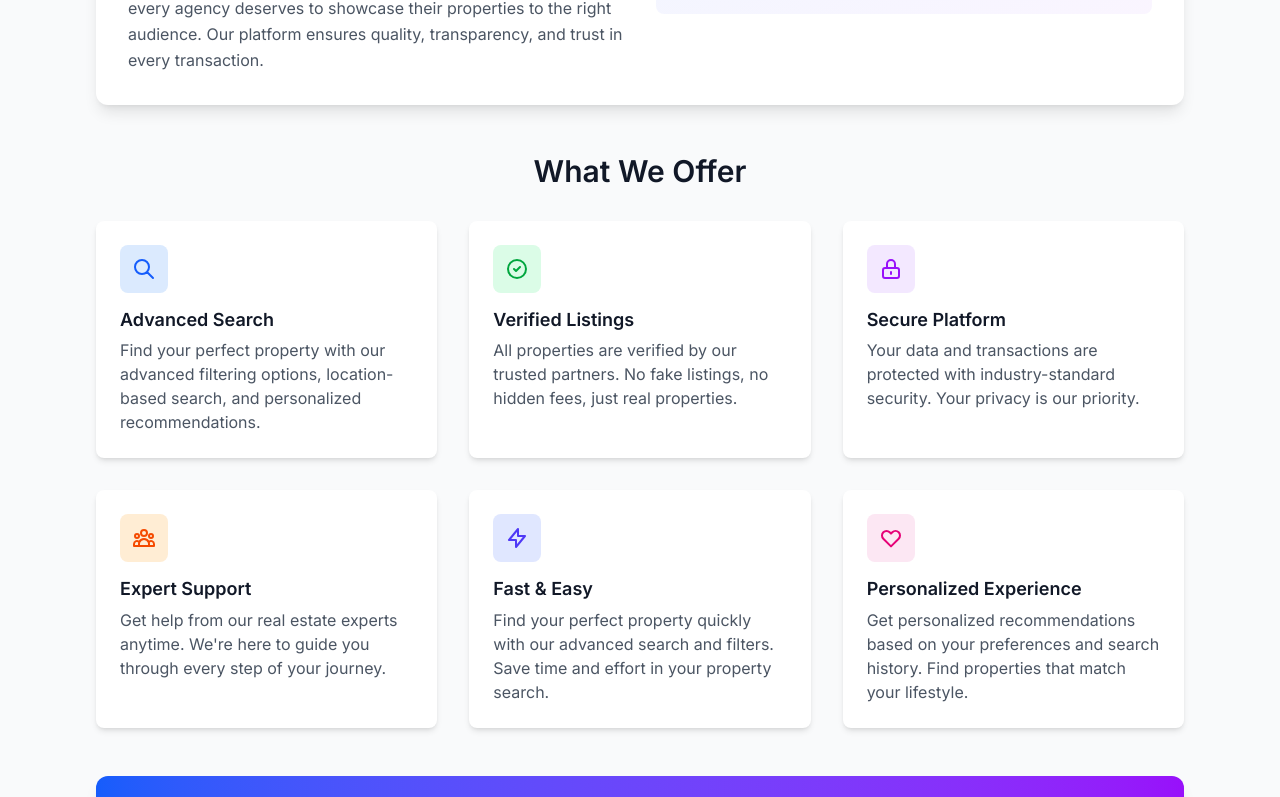
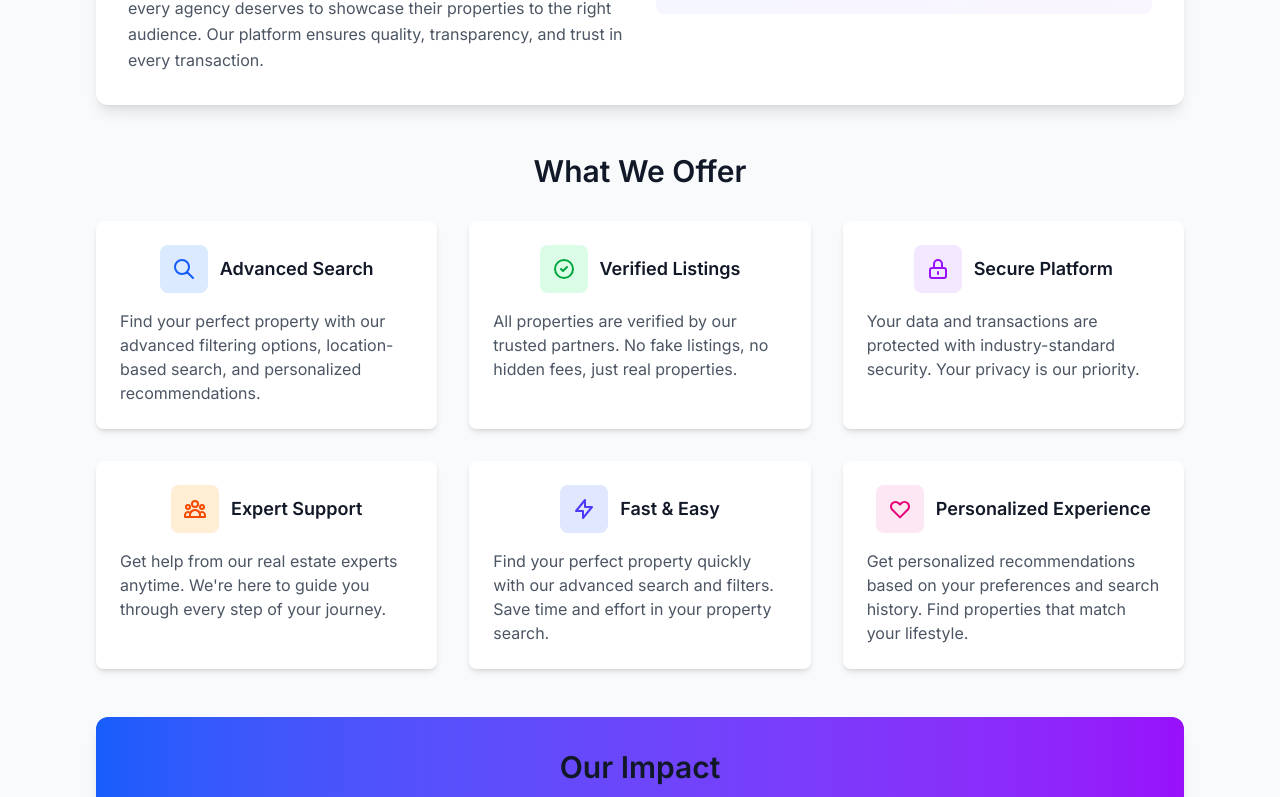
Before and after one commit to rajiblama743/roofroot_v2, a Next.js app in the folder roofroot-web/: page /about in a window 1280 px wide. Shown: the part 575-1372 px from the top of the page. Built offline with nearby package versions, Linux system fonts and the light colour scheme.

Commit message:
Fix search input visibility and improve mobile header alignment - Add proper text colors to SearchBar inputs - Center align headers and subheaders on mobile - Update about page layout with logo-title side-by-side alignment - Fix contact page header alignment

```diff
--- a/roofroot-web/src/app/about/page.tsx
+++ b/roofroot-web/src/app/about/page.tsx
@@ -17,7 +17,7 @@ export default function AboutPage() {
         <div className="bg-white rounded-xl shadow-lg p-8 mb-12">
           <div className="grid md:grid-cols-2 gap-8 items-center">
             <div>
-              <h2 className="text-3xl font-bold text-gray-900 mb-6">Our Mission</h2>
+              <h2 className="text-3xl font-bold text-gray-900 mb-6 text-center sm:text-left">Our Mission</h2>
               <p className="text-lg text-gray-700 leading-relaxed mb-6">
                 To revolutionize the real estate industry by providing a transparent, efficient,
                 and user-friendly platform that connects verified agencies with potential buyers
@@ -49,12 +49,14 @@ export default function AboutPage() {
           <h2 className="text-3xl font-bold text-gray-900 text-center mb-8">What We Offer</h2>
           <div className="grid md:grid-cols-2 lg:grid-cols-3 gap-8">
             <div className="bg-white rounded-lg shadow-md p-6 hover:shadow-lg transition-shadow">
-              <div className="w-12 h-12 bg-blue-100 rounded-lg flex items-center justify-center mb-4">
+              <div className="flex items-center justify-center mb-4">
+                <div className="w-12 h-12 bg-blue-100 rounded-lg flex items-center justify-center mr-3">
                   <svg className="w-6 h-6 text-blue-600" fill="none" stroke="currentColor" viewBox="0 0 24 24">
                     <path strokeLinecap="round" strokeLinejoin="round" strokeWidth={2} d="M21 21l-6-6m2-5a7 7 0 11-14 0 7 7 0 0114 0z" />
                   </svg>
                 </div>
-              <h3 className="text-lg font-semibold text-gray-900 mb-2">Advanced Search</h3>
+                <h3 className="text-lg font-semibold text-gray-900">Advanced Search</h3>
+              </div>
               <p className="text-gray-600">
                 Find your perfect property with our advanced filtering options, location-based search,
                 and personalized recommendations.
@@ -62,12 +64,14 @@ export default function AboutPage() {
             </div>
 
             <div className="bg-white rounded-lg shadow-md p-6 hover:shadow-lg transition-shadow">
-              <div className="w-12 h-12 bg-green-100 rounded-lg flex items-center justify-center mb-4">
+              <div className="flex items-center justify-center mb-4">
+                <div className="w-12 h-12 bg-green-100 rounded-lg flex items-center justify-center mr-3">
                   <svg className="w-6 h-6 text-green-600" fill="none" stroke="currentColor" viewBox="0 0 24 24">
                     <path strokeLinecap="round" strokeLinejoin="round" strokeWidth={2} d="M9 12l2 2 4-4m6 2a9 9 0 11-18 0 9 9 0 0118 0z" />
                   </svg>
                 </div>
-              <h3 className="text-lg font-semibold text-gray-900 mb-2">Verified Listings</h3>
+                <h3 className="text-lg font-semibold text-gray-900">Verified Listings</h3>
+              </div>
               <p className="text-gray-600">
                 All properties are verified by our trusted partners. No fake listings,
                 no hidden fees, just real properties.
@@ -75,12 +79,14 @@ export default function AboutPage() {
             </div>
 
             <div className="bg-white rounded-lg shadow-md p-6 hover:shadow-lg transition-shadow">
-              <div className="w-12 h-12 bg-purple-100 rounded-lg flex items-center justify-center mb-4">
+              <div className="flex items-center justify-center mb-4">
+                <div className="w-12 h-12 bg-purple-100 rounded-lg flex items-center justify-center mr-3">
                   <svg className="w-6 h-6 text-purple-600" fill="none" stroke="currentColor" viewBox="0 0 24 24">
                     <path strokeLinecap="round" strokeLinejoin="round" strokeWidth={2} d="M12 15v2m-6 4h12a2 2 0 002-2v-6a2 2 0 00-2-2H6a2 2 0 00-2 2v6a2 2 0 002 2zm10-10V7a4 4 0 00-8 0v4h8z" />
                   </svg>
                 </div>
-              <h3 className="text-lg font-semibold text-gray-900 mb-2">Secure Platform</h3>
+                <h3 className="text-lg font-semibold text-gray-900">Secure Platform</h3>
+              </div>
               <p className="text-gray-600">
                 Your data and transactions are protected with industry-standard security.
                 Your privacy is our priority.
@@ -88,12 +94,14 @@ export default function AboutPage() {
             </div>
 
             <div className="bg-white rounded-lg shadow-md p-6 hover:shadow-lg transition-shadow">
-              <div className="w-12 h-12 bg-orange-100 rounded-lg flex items-center justify-center mb-4">
+              <div className="flex items-center justify-center mb-4">
+                <div className="w-12 h-12 bg-orange-100 rounded-lg flex items-center justify-center mr-3">
                   <svg className="w-6 h-6 text-orange-600" fill="none" stroke="currentColor" viewBox="0 0 24 24">
                     <path strokeLinecap="round" strokeLinejoin="round" strokeWidth={2} d="M17 20h5v-2a3 3 0 00-5.356-1.857M17 20H7m10 0v-2c0-.656-.126-1.283-.356-1.857M7 20H2v-2a3 3 0 015.356-1.857M7 20v-2c0-.656.126-1.283.356-1.857m0 0a5.002 5.002 0 019.288 0M15 7a3 3 0 11-6 0 3 3 0 016 0zm6 3a2 2 0 11-4 0 2 2 0 014 0zM7 10a2 2 0 11-4 0 2 2 0 014 0z" />
                   </svg>
                 </div>
-              <h3 className="text-lg font-semibold text-gray-900 mb-2">Expert Support</h3>
+                <h3 className="text-lg font-semibold text-gray-900">Expert Support</h3>
+              </div>
               <p className="text-gray-600">
                 Get help from our real estate experts anytime. We're here to guide you
                 through every step of your journey.
@@ -101,12 +109,14 @@ export default function AboutPage() {
             </div>
 
             <div className="bg-white rounded-lg shadow-md p-6 hover:shadow-lg transition-shadow">
-              <div className="w-12 h-12 bg-indigo-100 rounded-lg flex items-center justify-center mb-4">
+              <div className="flex items-center justify-center mb-4">
+                <div className="w-12 h-12 bg-indigo-100 rounded-lg flex items-center justify-center mr-3">
                   <svg className="w-6 h-6 text-indigo-600" fill="none" stroke="currentColor" viewBox="0 0 24 24">
                     <path strokeLinecap="round" strokeLinejoin="round" strokeWidth={2} d="M13 10V3L4 14h7v7l9-11h-7z" />
                   </svg>
                 </div>
-              <h3 className="text-lg font-semibold text-gray-900 mb-2">Fast & Easy</h3>
+                <h3 className="text-lg font-semibold text-gray-900">Fast & Easy</h3>
+              </div>
               <p className="text-gray-600">
                 Find your perfect property quickly with our advanced search and filters.
                 Save time and effort in your property search.
@@ -114,12 +124,14 @@ export default function AboutPage() {
             </div>
 
             <div className="bg-white rounded-lg shadow-md p-6 hover:shadow-lg transition-shadow">
-              <div className="w-12 h-12 bg-pink-100 rounded-lg flex items-center justify-center mb-4">
+              <div className="flex items-center justify-center mb-4">
+                <div className="w-12 h-12 bg-pink-100 rounded-lg flex items-center justify-center mr-3">
                   <svg className="w-6 h-6 text-pink-600" fill="none" stroke="currentColor" viewBox="0 0 24 24">
                     <path strokeLinecap="round" strokeLinejoin="round" strokeWidth={2} d="M4.318 6.318a4.5 4.5 0 000 6.364L12 20.364l7.682-7.682a4.5 4.5 0 00-6.364-6.364L12 7.636l-1.318-1.318a4.5 4.5 0 00-6.364 0z" />
                   </svg>
                 </div>
-              <h3 className="text-lg font-semibold text-gray-900 mb-2">Personalized Experience</h3>
+                <h3 className="text-lg font-semibold text-gray-900">Personalized Experience</h3>
+              </div>
               <p className="text-gray-600">
                 Get personalized recommendations based on your preferences and search history.
                 Find properties that match your lifestyle.
--- a/roofroot-web/src/app/agencies/page.tsx
+++ b/roofroot-web/src/app/agencies/page.tsx
@@ -69,7 +69,7 @@ export default function AgenciesPage() {
     <div className="min-h-screen bg-gray-50 py-8">
       <div className="max-w-7xl mx-auto px-4 sm:px-6 lg:px-8">
         {/* Header */}
-        <div className="mb-8">
+        <div className="mb-8 text-center sm:text-left">
           <h1 className="text-3xl font-bold text-gray-900 mb-2">
             Verified Agencies
           </h1>
--- a/roofroot-web/src/app/agency/[agencyName]/page.tsx
+++ b/roofroot-web/src/app/agency/[agencyName]/page.tsx
@@ -137,8 +137,8 @@ export default function AgencyListingsPage() {
 
           {/* Agency Info */}
           <div className="bg-white rounded-lg shadow-sm border border-gray-200 p-4 sm:p-6 mb-4 sm:mb-6">
-            <div className="flex items-start gap-3 sm:gap-4">
-              <div className="w-12 h-12 sm:w-16 sm:h-16 bg-gradient-to-r from-blue-600 to-purple-600 rounded-full flex items-center justify-center flex-shrink-0">
+            <div className="flex flex-col sm:flex-row sm:items-start gap-3 sm:gap-4 text-center sm:text-left">
+              <div className="w-12 h-12 sm:w-16 sm:h-16 bg-gradient-to-r from-blue-600 to-purple-600 rounded-full flex items-center justify-center flex-shrink-0 mx-auto sm:mx-0">
                 <Building2 className="w-6 h-6 sm:w-8 sm:h-8 text-white" />
               </div>
               <div className="flex-1 min-w-0">
--- a/roofroot-web/src/app/contact/page.tsx
+++ b/roofroot-web/src/app/contact/page.tsx
@@ -89,7 +89,7 @@ export default function ContactPage() {
 
           {/* Contact Form */}
           <div className="bg-white rounded-lg shadow-md p-6">
-            <h2 className="text-xl font-semibold text-gray-900 mb-6">Send us a Message</h2>
+            <h2 className="text-xl font-semibold text-gray-900 mb-6 text-center sm:text-left">Send us a Message</h2>
 
             <form onSubmit={handleSubmit(onSubmit)} className="space-y-4">
               <div>
--- a/roofroot-web/src/app/dashboard/add-property/page.tsx
+++ b/roofroot-web/src/app/dashboard/add-property/page.tsx
@@ -101,7 +101,7 @@ export default function AddPropertyPage() {
               <ArrowLeft className="w-4 h-4 sm:w-5 sm:h-5 mr-2" />
               Back to Dashboard
             </Link>
-            <h1 className="text-2xl sm:text-3xl font-bold text-gray-900">Add New Property</h1>
+            <h1 className="text-2xl sm:text-3xl font-bold text-gray-900 text-center sm:text-left">Add New Property</h1>
           </div>
         </div>
 
--- a/roofroot-web/src/app/dashboard/edit-property/[id]/page.tsx
+++ b/roofroot-web/src/app/dashboard/edit-property/[id]/page.tsx
@@ -223,7 +223,7 @@ export default function EditPropertyPage() {
       <div className="max-w-4xl mx-auto px-4 sm:px-6 lg:px-8">
         {/* Header */}
         <div className="mb-8">
-          <div className="flex items-center justify-between">
+          <div className="flex flex-col sm:flex-row sm:items-center sm:justify-between gap-4">
             <Link
               href={`/dashboard/listings/${params.id}`}
               className="inline-flex items-center text-blue-600 hover:text-blue-700 font-medium"
@@ -231,7 +231,7 @@ export default function EditPropertyPage() {
               <ArrowLeft className="w-5 h-5 mr-2" />
               Back to Listing
             </Link>
-            <h1 className="text-3xl font-bold text-gray-900">Edit Property</h1>
+            <h1 className="text-3xl font-bold text-gray-900 text-center sm:text-left">Edit Property</h1>
           </div>
         </div>
 
--- a/roofroot-web/src/app/dashboard/listings/[id]/page.tsx
+++ b/roofroot-web/src/app/dashboard/listings/[id]/page.tsx
@@ -204,7 +204,7 @@ export default function DashboardListingDetailPage() {
           <div className="lg:col-span-2">
             <div className="bg-white rounded-lg shadow-md p-4 sm:p-6 mb-6">
               <div className="flex flex-col sm:flex-row sm:justify-between sm:items-start gap-4 mb-4">
-                <h1 className="text-2xl sm:text-3xl font-bold text-gray-900">{listing.title}</h1>
+                <h1 className="text-2xl sm:text-3xl font-bold text-gray-900 text-center sm:text-left">{listing.title}</h1>
 
                 {/* Edit/Delete buttons for owners */}
                 {isOwner && (
--- a/roofroot-web/src/app/dashboard/page.tsx
+++ b/roofroot-web/src/app/dashboard/page.tsx
@@ -116,7 +116,7 @@ export default function DashboardPage() {
         {/* Header */}
         <div className="mb-6 sm:mb-8">
           <div className="flex flex-col sm:flex-row sm:justify-between sm:items-center gap-4">
-            <div>
+            <div className="text-center sm:text-left">
               <h1 className="text-2xl sm:text-3xl font-bold text-gray-900 mb-2">Agency Dashboard</h1>
               <p className="text-sm sm:text-base text-gray-600">
                 Manage your property listings and track your performance
--- a/roofroot-web/src/app/properties/[id]/page.tsx
+++ b/roofroot-web/src/app/properties/[id]/page.tsx
@@ -190,8 +190,8 @@ export default function PropertyDetailPage() {
           {/* Main Content */}
           <div className="lg:col-span-2">
             <div className="bg-white rounded-lg shadow-md p-6 mb-6">
-              <div className="flex justify-between items-start mb-4">
-                <h1 className="text-3xl font-bold text-gray-900">{listing.title}</h1>
+                          <div className="flex flex-col sm:flex-row sm:justify-between sm:items-start gap-4 mb-4">
+              <h1 className="text-3xl font-bold text-gray-900 text-center sm:text-left">{listing.title}</h1>
 
                 {/* Edit/Delete buttons for owners */}
                 {isOwner && (
--- a/roofroot-web/src/app/properties/page.tsx
+++ b/roofroot-web/src/app/properties/page.tsx
@@ -128,7 +128,7 @@ function PropertiesPageContent() {
     <div className="min-h-screen bg-gray-50 pt-16 pb-6 sm:pt-20 sm:pb-8">
       <div className="max-w-7xl mx-auto px-3 sm:px-4 lg:px-8">
         {/* Header */}
-        <div className="mb-4 sm:mb-6">
+        <div className="mb-4 sm:mb-6 text-center sm:text-left">
           <h1 className="text-xl sm:text-2xl lg:text-3xl font-bold text-gray-900 mb-2">
             Properties
           </h1>
--- a/roofroot-web/src/components/SearchBar.tsx
+++ b/roofroot-web/src/components/SearchBar.tsx
@@ -34,7 +34,7 @@ export default function SearchBar() {
               value={searchTerm}
               onChange={(e) => setSearchTerm(e.target.value)}
               placeholder="Search properties, locations..."
-              className="w-full pl-9 sm:pl-10 pr-4 py-2 sm:py-3 text-sm sm:text-base border border-gray-200 rounded-lg focus:ring-2 focus:ring-blue-500 focus:border-transparent"
+              className="w-full pl-9 sm:pl-10 pr-4 py-2 sm:py-3 text-sm sm:text-base border border-gray-200 rounded-lg focus:ring-2 focus:ring-blue-500 focus:border-transparent text-gray-900 placeholder-gray-500"
             />
           </div>
 
@@ -44,7 +44,7 @@ export default function SearchBar() {
             <select
               value={propertyType}
               onChange={(e) => setPropertyType(e.target.value)}
-              className="w-full pl-9 sm:pl-10 pr-4 py-2 sm:py-3 text-sm sm:text-base border border-gray-200 rounded-lg focus:ring-2 focus:ring-blue-500 focus:border-transparent appearance-none bg-white"
+              className="w-full pl-9 sm:pl-10 pr-4 py-2 sm:py-3 text-sm sm:text-base border border-gray-200 rounded-lg focus:ring-2 focus:ring-blue-500 focus:border-transparent appearance-none bg-white text-gray-900"
             >
               <option value="all">All Types</option>
               <option value="sale">For Sale</option>
@@ -58,7 +58,7 @@ export default function SearchBar() {
             <select
               value={priceRange}
               onChange={(e) => setPriceRange(e.target.value)}
-              className="w-full pl-9 sm:pl-10 pr-4 py-2 sm:py-3 text-sm sm:text-base border border-gray-200 rounded-lg focus:ring-2 focus:ring-blue-500 focus:border-transparent appearance-none bg-white"
+              className="w-full pl-9 sm:pl-10 pr-4 py-2 sm:py-3 text-sm sm:text-base border border-gray-200 rounded-lg focus:ring-2 focus:ring-blue-500 focus:border-transparent appearance-none bg-white text-gray-900"
             >
               <option value="">Any Price</option>
               <option value="0-100000">Under $100,000</option>
```
Also changed, not shown: roofroot-web/src/app/profile/[id]/page.tsx (+5 -5 lines). Lines whose indentation alone changed are shown as unchanged.
